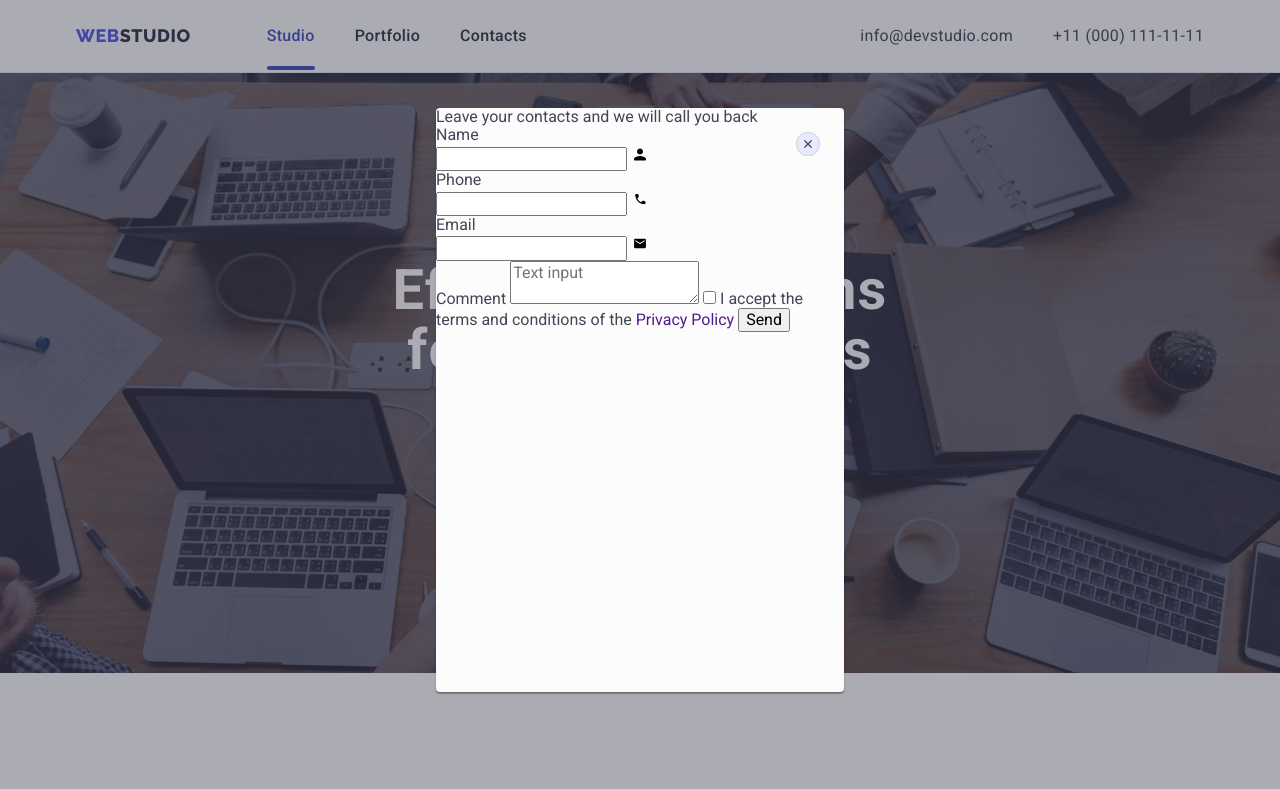
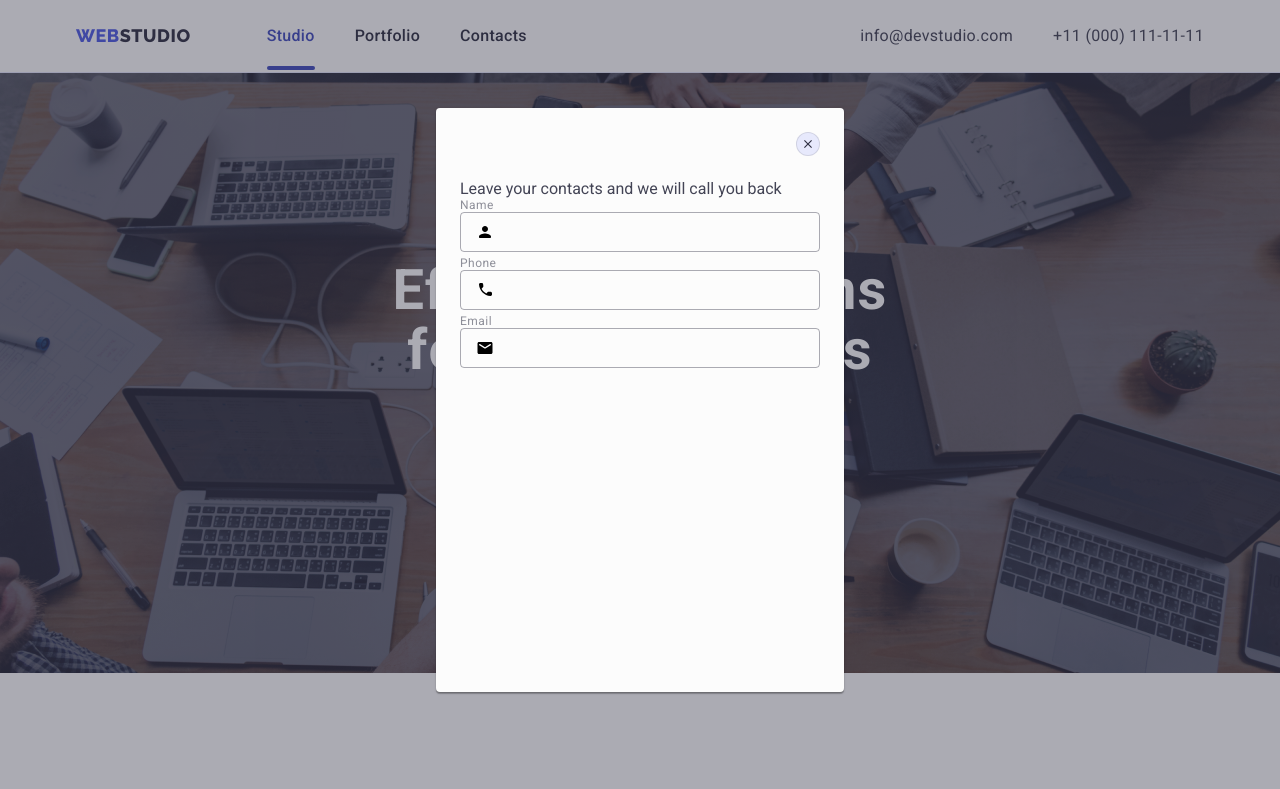
Before and after one commit to RomanSuv/goit-markup-hw-05, a plain HTML site: page index.html in a window 1280 px wide. Both pictures are taken after a click on the button "Order Service". Shown: the top 789 px of the page. Drawn offline with nearby package versions, Linux system fonts and the light colour scheme.

Commit message:
required

```diff
--- a/css/styles.css
+++ b/css/styles.css
@@ -16,6 +16,7 @@
     --navyblue: #2E2F42;
     --over: #f4f4fd;
     --form: #FFF;
+    --lightslate: #8E8F99;
 }
 body{
     font-family: "Roboto", sans-serif;
@@ -599,6 +600,7 @@ transform: translateY(0%);
     fill: var(--back-buttom)
 }
 .window{
+    padding: 72px 24px 24px 24px;
     position: fixed;
     top: 0;
     left: 0;
@@ -617,6 +619,7 @@ transform: translateY(0%);
 
 
 .window-modal{
+    padding: 72px 24px 24px 24px;
     position: absolute;
     top: 50%;
     left: 50%;
@@ -662,43 +665,7 @@ transform: translateY(0%);
     display: inline-block;
     overflow: hidden;
 }
-/* .overlay {
-    padding: 8px;
-    background-color: #3f51b5;
-    color: #fff;
-    font-family: sans-serif;
-      position: absolute;
-      top: 0;
-      left: 0;
 
-      transform: translateY(100%);
-      transition: transform 250ms ease-in-out;
-  }
-  .overlay {
-    padding: 8px;
-    background-color:#4D5AE5;
-      width: 100%;
-      height: 100%;
-      transform: inherit;
-      transform: translateY(100%);
-      transition: transform 350ms ease-in-out;
-  }
-  .link-overlay:hover .overlay{
-    transform: translateY(0);
-}
-
-.p-overlay{
-    line-height: 24px;
-    letter-spacing: 0.32px;
-    margin-top: 40px;
-    margin-left: 32px;
-    display: flex;
-    width: 296px;
-    flex-direction: column;
-    flex-shrink: 0;
-    color: #F4F4FD;
-    transform: translateY(100%);
-} */
 .icon-modal{
     fill:#2E2F42;
     transition: fill 250ms cubic-bezier(0.4, 0, 0.2, 1);
@@ -777,3 +744,62 @@ letter-spacing: 0.48px;
 .form-div{
 
 }
+/* Форма модального вікна */
+.form-p-modal{
+    display: flex;
+width: 360px;
+flex-direction: column;
+flex-shrink: 0;
+color: var(--navyblue, #2E2F42);
+text-align: center;
+margin-bottom: 16px;
+/* Body Medium */
+font-family: Roboto;
+font-size: 16px;
+font-style: normal;
+font-weight: 500;
+line-height: 24px;
+letter-spacing: 0.02em;
+}
+.form-div-modal{
+    margin-bottom: 8px;
+}
+.form-input-modal{
+    width: 100%;
+height: 40px;
+flex-shrink: 0;
+border: 1px solid rgba(46, 47, 66, 0.4);
+border-radius: 4px;
+background-color: transparent;
+padding-left: 38px;
+outline: transparent;
+transition: border-color 250ms cubic-bezier(0.4, 0, 0.2, 1);
+}
+.form-input-modal:focus{
+    border-color: #4D5AE5;
+}
+.form-label{
+    margin-bottom: 4px;
+    color: var(--lightslate, #8E8F99);
+    display: block;
+/* Small Text */
+font-family: Roboto;
+font-size: 12px;
+font-style: normal;
+font-weight: 400;
+line-height: 1.17;
+letter-spacing: 0.04em;
+}
+.form-icon{
+    position: absolute;
+    top:50%;
+    left:16px;
+    transform: translateY(-50%);
+    transition: fill 250ms cubic-bezier(0.4, 0, 0.2, 1);
+}
+.form-icon:focus{
+    fill: #4D5AE5;
+}
+.form-position-icon{
+    position: relative;
+}
--- a/index.html
+++ b/index.html
@@ -420,44 +420,34 @@
     </footer>
     <div data-modal class="window is-hidden">
         <div class="window-modal">
+            <p>Leave your contacts and we will call you back</p>
             <button type="button" data-modal-close class="modal-close">
                 <svg width= "8" height = "8" class="icon-modal">
                     <use href = "./images/icons.svg#icon-close-black"></use>
                 </svg>
             </button>
-            <div class="wind-div">
-                <p class="wind-p">Leave your contacts and we will call you back</p>
            <form>
-    <label for="" class="wind-label">Name
-       <div class="poss">
-         <input type="text" name="name" class="wind-form" />
-        <svg width="18px" height="19px" class="icon-window"><use href="images/icons.svg#icon-person"></use></svg>
+            <div class="form-div-modal">
+                <label for="user-name" class="form-label">Name
+                    <div class="form-position-icon">
+                    <input id="user-name" type="text" name="user-name" class="form-input-modal"/>
+                    <svg width="18px" height="24px" class="form-icon"><use href="./images/icons.svg#icon-person"></use></svg>
                 </div>
                 </label>
-    <label for="" class="wind-label">Phone
-    <div class="poss">
-        <input type="tel" name="number" class="wind-form" />
-        <svg width="18px" height="19px" class="icon-window"><use href="images/icons.svg#icon-phone"></use></svg>
+                <label for="user-name" class="form-label">Phone
+                   <div class="form-position-icon">
+                    <input id="user-name" type="tel" name="user-name" class="form-input-modal"/>
+                    <svg width="18px" height="24px" class="form-icon"><use href="./images/icons.svg#icon-phone"></use></svg>
                    </div>
                 </label>
-    <label for="" class="wind-label">Email
-        <div class="poss">
-        <input type="email" name="email" class="wind-form" />
-        <svg width="18px" height="19px" class="icon-window"><use href="images/icons.svg#icon-email"></use></svg>
+                <label for="user-name" class="form-label">Email
+                    <div class="form-position-icon">
+                        <input id="user-name" type="email" name="user-name" class="form-input-modal" />
+                        <svg width="18px" height="24px" class="form-icon"><use href="./images/icons.svg#icon-email"></use></svg>
                     </div>
                     </label>
-    <label for="" class="wind-label">Comment
-    <textarea row="5" name="" placeholder="Text input" class="wind-text"></textarea>
-    </label>
-
-    <label class="accept-label">
-        <input type="checkbox" name="" value="" />
-        I accept the terms and conditions of the<a href=""> Privacy Policy</a>
-      </label>
-      <button class="accept" type="submit" class="form-butt">Send</button>
+            </div>
            </form>
-
-            </div>
         </div>
             </div>
 
```
Lines whose indentation alone changed are shown as unchanged.
